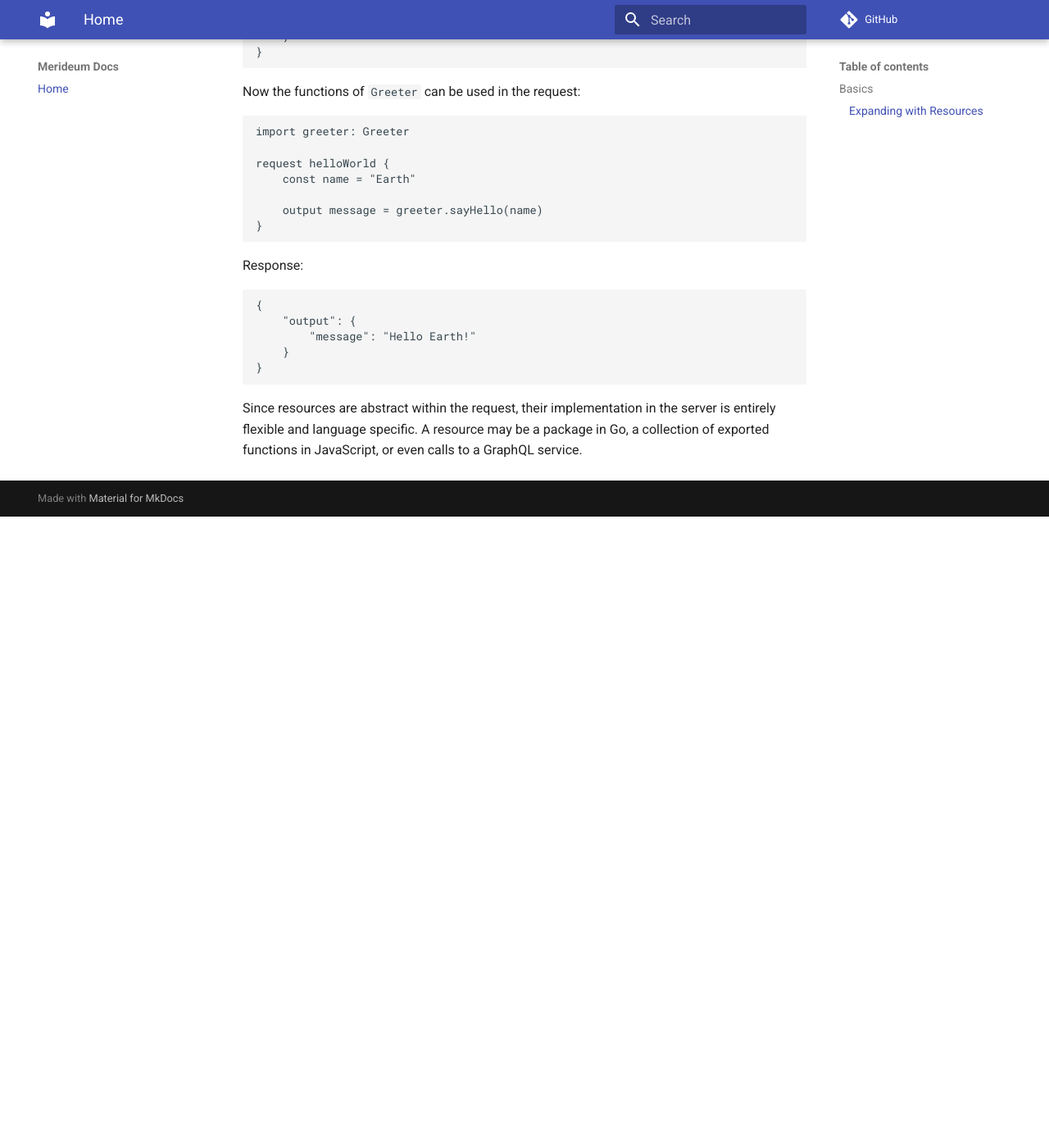
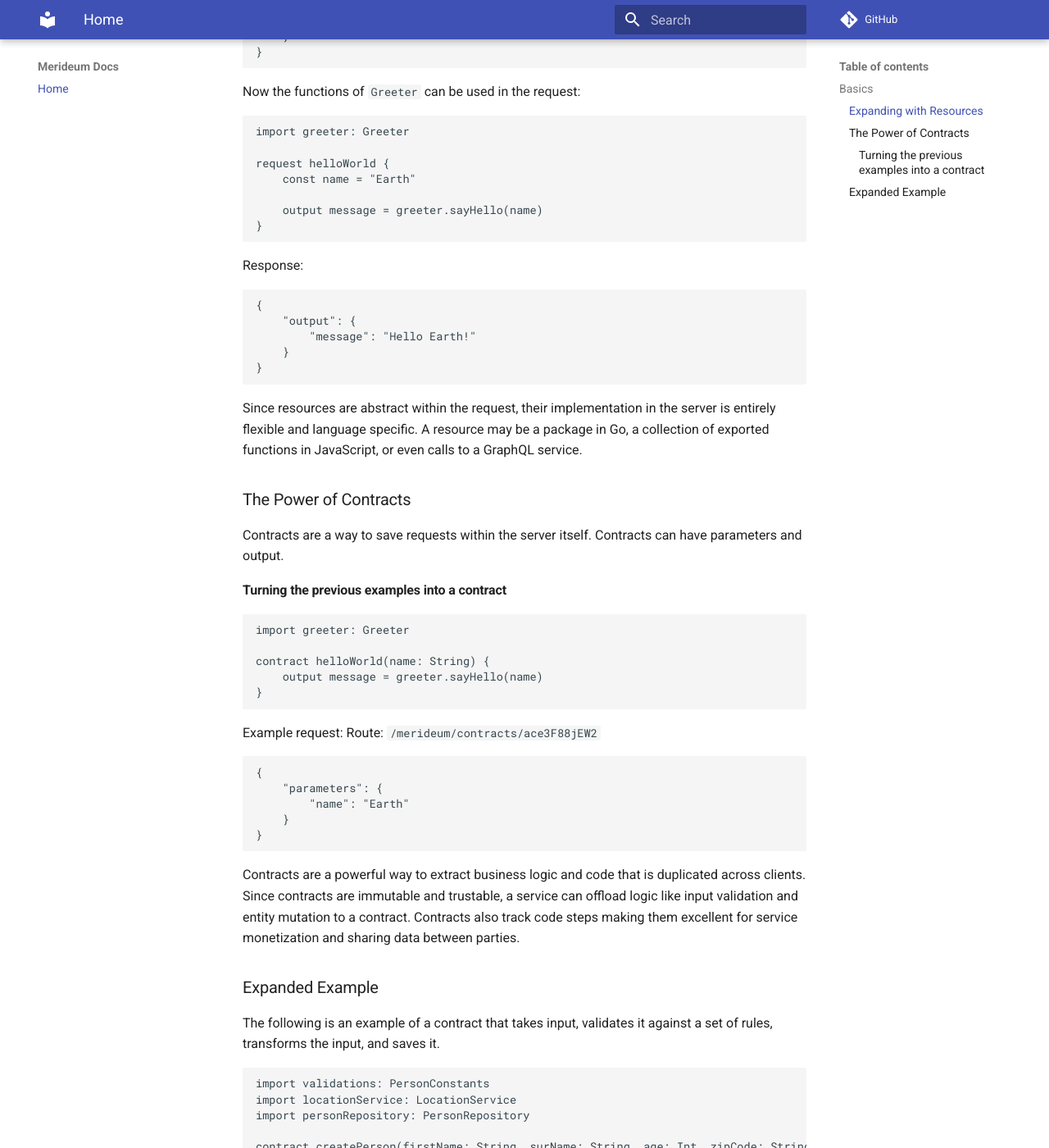
Before and after one commit to merideum/merideum-spec, an MkDocs documentation site: the page built from docs/index.md, in a window 1280 px wide and 1400 px high, scrolled down 1144 px. Shown: the whole window at 82% size. Built offline with MkDocs 1.6.1 and Material for MkDocs 9.7.7, drawn with Linux system fonts in a browser that asks for light colours; comment, search, counter and statistics services are not loaded; before the commit the page ends 1774 px from its top, so only the background shows below that; some of the changed text lies outside the part shown.

Commit message:
Update index.md

````diff
--- a/docs/index.md
+++ b/docs/index.md
@@ -67,3 +67,73 @@ Response:
 ```
 
 Since resources are abstract within the request, their implementation in the server is entirely flexible and language specific. A resource may be a package in Go, a collection of exported functions in JavaScript, or even calls to a GraphQL service.
+
+### The Power of Contracts
+Contracts are a way to save requests within the server itself. Contracts can have parameters and output.
+
+#### Turning the previous examples into a contract
+
+```
+import greeter: Greeter
+
+contract helloWorld(name: String) {
+    output message = greeter.sayHello(name)
+}
+```
+
+Example request:
+Route: `/merideum/contracts/ace3F88jEW2`
+```json
+{
+    "parameters": {
+        "name": "Earth"
+    }
+}
+```
+
+Contracts are a powerful way to extract business logic and code that is duplicated across clients. Since contracts are immutable and trustable, a service can offload logic like input validation and entity mutation to a contract. Contracts also track code steps making them excellent for service monetization and sharing data between parties.
+
+### Expanded Example
+
+The following is an example of a contract that takes input, validates it against a set of rules, transforms the input, and saves it.
+
+```
+import validations: PersonConstants
+import locationService: LocationService
+import personRepository: PersonRepository
+
+contract createPerson(firstName: String, surName: String, age: Int, zipCode: String) {
+
+    if (validations.validateFirstName(firstName) == false) {
+        error "firstName value is invalid."
+    }
+
+    if (validations.validateLastName(lastName) == false) {
+        error "lastName value is invalid."
+    }
+
+    if (validations.validateAge(age) == false) {
+        error "Age value is invalid."
+    }
+
+    if (locationService.validateZipCode(zipCode) == false) {
+        error "ZipCode does not exist."
+    }
+
+    // If there are any errors, do not continue the contract.
+    if (errors.isNotEmpty()) {
+        fail()
+    }
+
+    const state = locationService.stateByZipCode(zipCode)
+
+    const person = {
+        name = "${firstName} ${surName}",
+        age = age,
+        state = state
+    }
+
+    const created = personRepository.create(person)
+    output id = created.id
+}
+```
````
